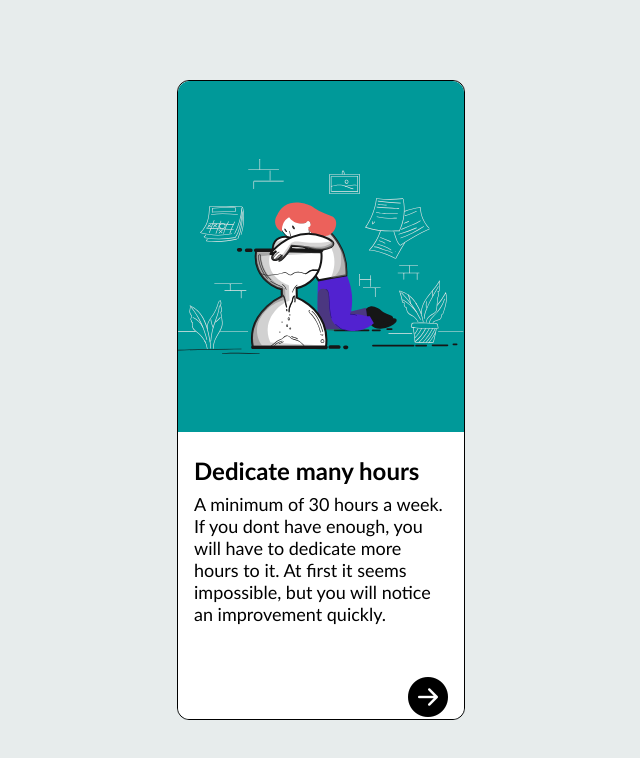
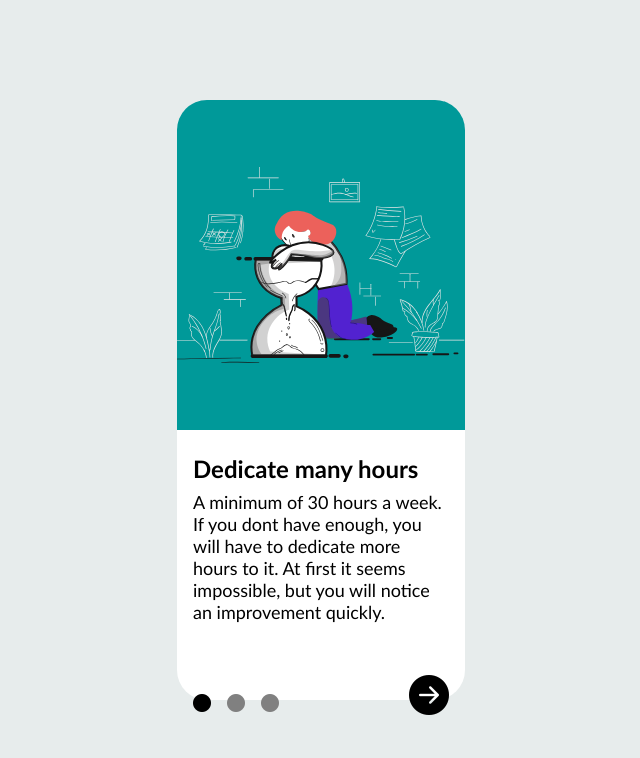
Before and after one commit to sofrayala/S5-Angular, an Angular app: page / in a window 1280 px wide. Shown: the top 758 px of the page, without its empty margins (319-959 px from the left). Built offline with nearby package versions, Linux system fonts and the light colour scheme.

Commit message:
Added funtionality to dots so that  the corresponding phrase to be displayed when clicking on each ball

```diff
--- a/src/app/components/scene/scene.component.html
+++ b/src/app/components/scene/scene.component.html
@@ -1,5 +1,4 @@
 <article>
-  <!-- *ngFor="let step of steps" -->
   <div class="card" style="width: 18rem">
     <div
       id="img-div"
@@ -16,11 +15,21 @@
       <p class="card-text">{{ steps[currentStep].description }}</p>
 
       <footer>
+        <div id="dots-div">
+          <i
+            *ngFor="let step of steps; let i = index"
+            class="bi bi-circle-fill"
+            [class.active]="i === currentStep"
+            id="dot"
+            (click)="goToStep(i)"
+          >
+          </i>
+        </div>
         <div id="button-div">
           <i
             *ngIf="currentStep > 0"
             id="button-left"
-            class="bi bi-arrow-left-circle-fill"
+            class="bi bi-arrow-left-circle"
             (click)="previousStep()"
           ></i>
           <i
--- a/src/app/components/scene/scene.component.scss
+++ b/src/app/components/scene/scene.component.scss
@@ -10,15 +10,14 @@ article {
 
 .card {
   margin: 1rem;
-  border: 1px solid black;
-  border-radius: 12px;
+  border-radius: 30px;
   box-shadow: 1rem;
-  height: 80%;
+  height: 75%;
 }
 
 #img-div {
   height: 55%;
-  border-radius: 12px 12px 0px 0px;
+  border-radius: 30px 30px 0px 0px;
 }
 #img-div img {
   width: 100%;
@@ -32,7 +31,7 @@ article {
   height: 45%;
   font-family: "Gill Sans", "Gill Sans MT", Calibri, "Trebuchet MS", sans-serif;
   font-size: large;
-  border-radius: 0px 0px 12px 12px;
+  border-radius: 0px 0px 30px 30px;
 }
 
 .card-title {
@@ -46,6 +45,25 @@ footer {
   justify-content: space-evenly;
 }
 
+#dots-div {
+  display: flex;
+  justify-content: start;
+  align-items: center;
+  margin-top: 1rem;
+}
+
+#dot {
+  margin-right: 1rem;
+  width: 50%;
+  height: auto;
+  color: grey;
+  cursor: pointer;
+}
+
+#dot.active {
+  color: black;
+  transition: color 0.3s ease;
+}
 #button-div {
   margin: 3rem 0rem;
   display: flex;
--- a/src/app/components/scene/scene.component.ts
+++ b/src/app/components/scene/scene.component.ts
@@ -23,4 +23,8 @@ export class SceneComponent {
       this.currentStep--;
     }
   }
+
+  goToStep(index: number): void {
+    this.currentStep = index;
+  }
 }
```
